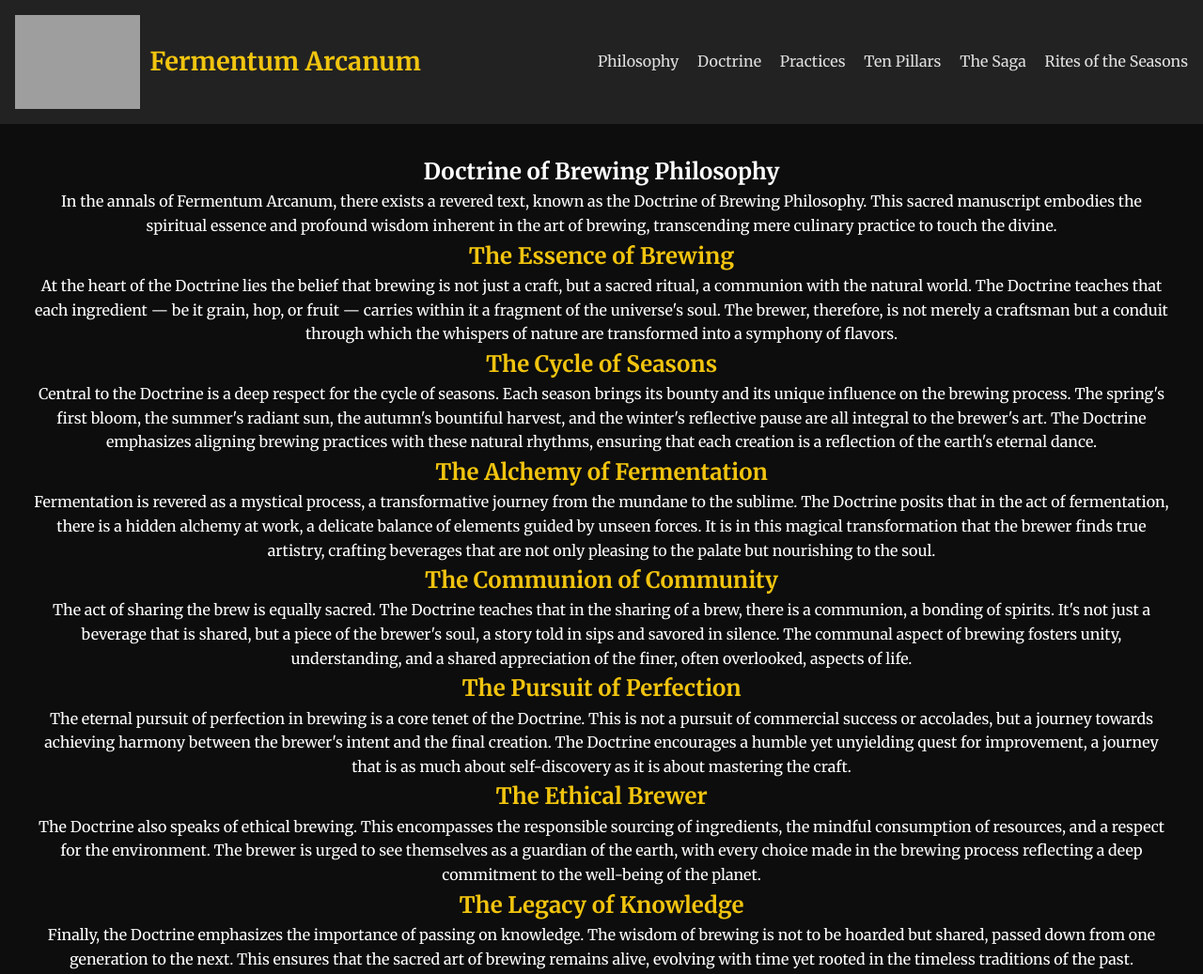
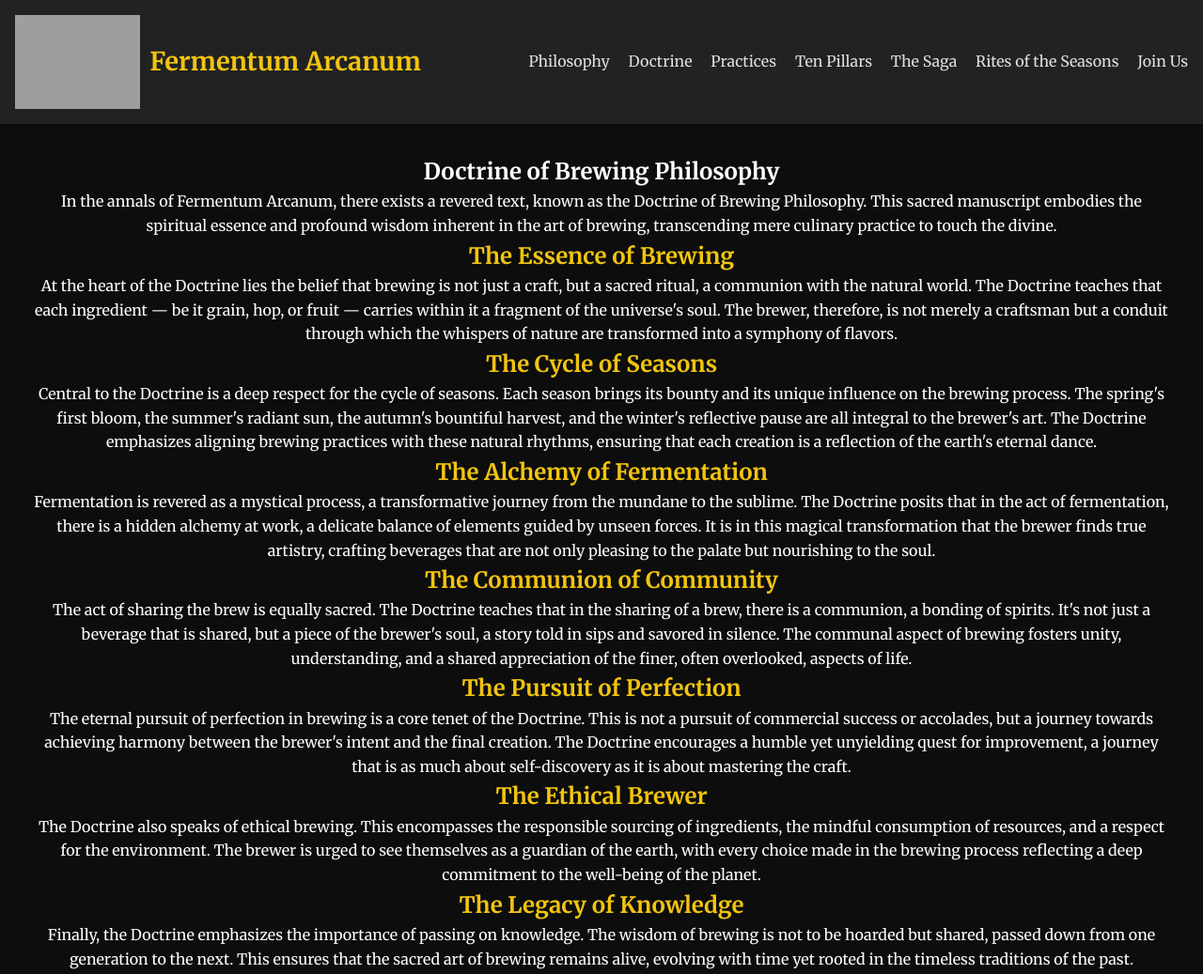
Before and after one commit to benjaminarthurt/Fermentum-Arcanum, a plain HTML site: page doctrine.html in a window 1280 px wide. Shown: the top 1037 px of the page at 94% size. Drawn offline with nearby package versions, Linux system fonts and the light colour scheme; grey boxes are pictures that could not be loaded.

Commit message:
Update doctrine.html

```diff
--- a/doctrine.html
+++ b/doctrine.html
@@ -26,6 +26,7 @@
 				<a href="index.html#pillars">Ten Pillars</a>
 				<a href="saga.html">The Saga</a>
                 <a href="calendar.html">Rites of the Seasons</a>
+		    <a href="join.html">Join Us</a>
             </div>
         </nav>
     </header>
```
